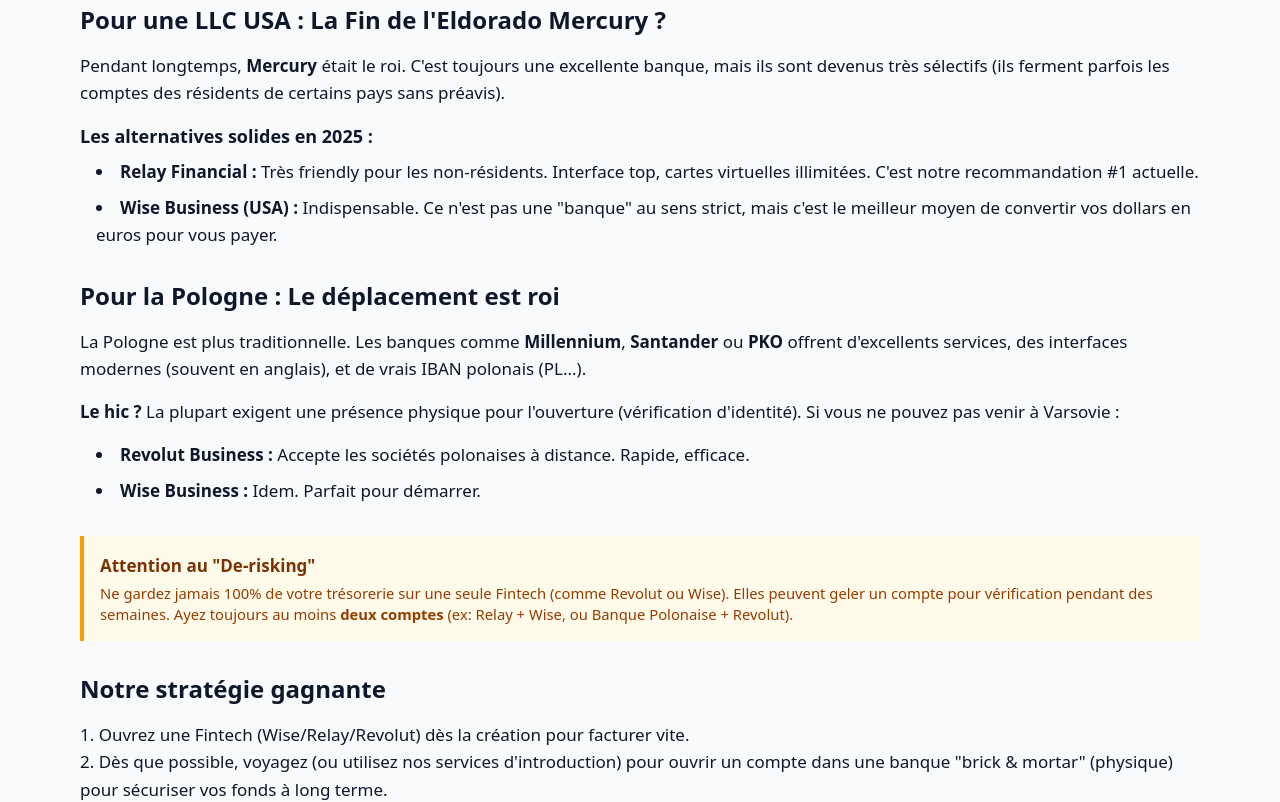
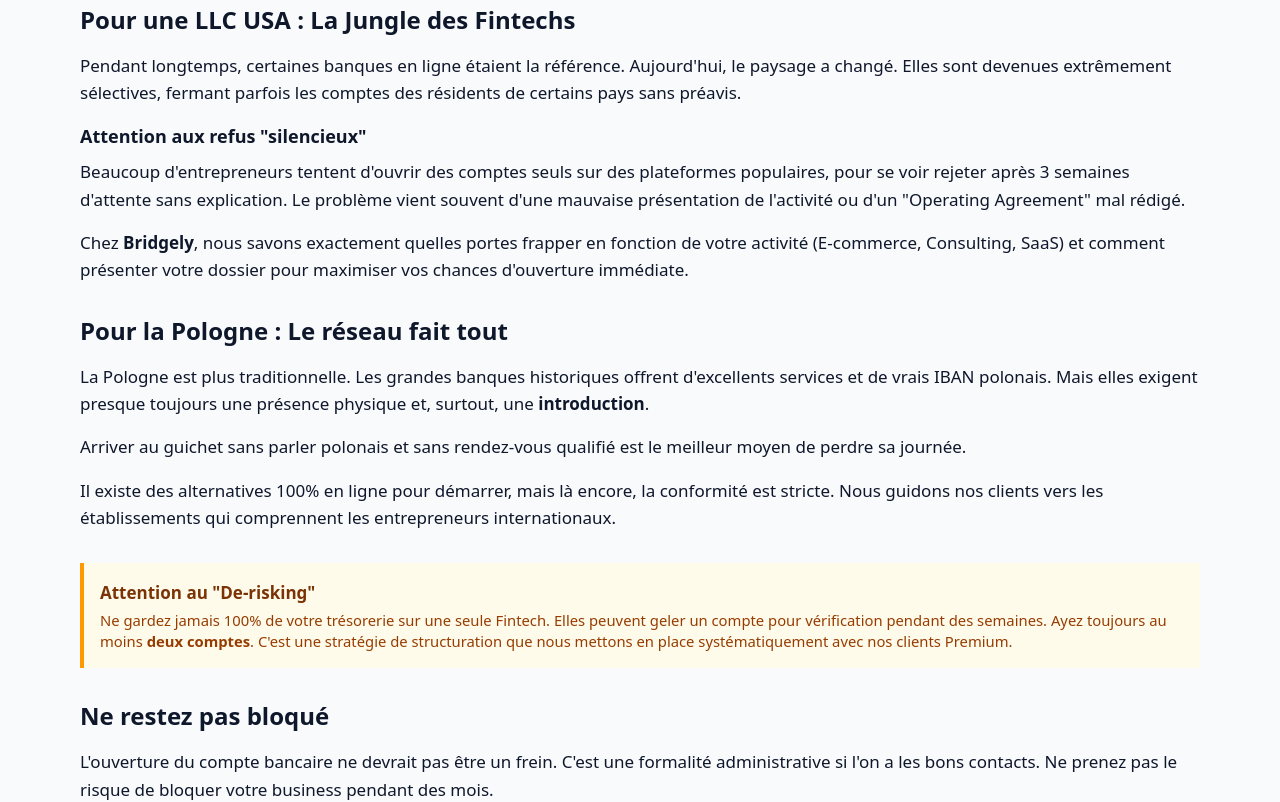
Before and after one commit to bridgelysite/website, a Next.js app: page /blog/compte-bancaire-llc-pologne-guide in a window 1280 px wide. Shown: the part 640-1442 px from the top of the page. Built offline with nearby package versions, Linux system fonts and the light colour scheme.

Commit message:
Update blog article to remove specific bank names and emphasize service

```diff
--- a/app/blog/[slug]/page.tsx
+++ b/app/blog/[slug]/page.tsx
@@ -83,7 +83,7 @@
     content: `
       <p class="lead text-xl text-slate-600 mb-8">
         C'est le cauchemar de tout entrepreneur international : vous avez vos statuts, votre Kbis (ou Articles of Organization), mais la banque vous dit "non".
-        Pourquoi est-ce si compliqué ? Et surtout, quelles sont les solutions qui fonctionnent <em>réellement</em> en 2025 ?
+        Pourquoi est-ce si compliqué ? Et surtout, comment ne pas se retrouver avec une société "coquille vide" sans compte pour encaisser ?
       </p>
 
       <h2 class="text-2xl font-bold text-slate-900 mt-8 mb-4">Le mythe de la "banque traditionnelle"</h2>
@@ -92,40 +92,40 @@
         Pour eux, "société étrangère" = "risque de blanchiment". Ils refuseront dans 99% des cas, sauf si vous pesez déjà des millions.
       </p>
 
-      <h2 class="text-2xl font-bold text-slate-900 mt-8 mb-4">Pour une LLC USA : La Fin de l'Eldorado Mercury ?</h2>
+      <h2 class="text-2xl font-bold text-slate-900 mt-8 mb-4">Pour une LLC USA : La Jungle des Fintechs</h2>
       <p class="mb-4">
-        Pendant longtemps, <strong>Mercury</strong> était le roi. C'est toujours une excellente banque, mais ils sont devenus très sélectifs (ils ferment parfois les comptes des résidents de certains pays sans préavis).
+        Pendant longtemps, certaines banques en ligne étaient la référence. Aujourd'hui, le paysage a changé. Elles sont devenues extrêmement sélectives, fermant parfois les comptes des résidents de certains pays sans préavis.
       </p>
-      <h3 class="font-bold text-lg mb-2">Les alternatives solides en 2025 :</h3>
-      <ul class="list-disc list-inside mb-6 space-y-2 ml-4">
-        <li><strong>Relay Financial :</strong> Très friendly pour les non-résidents. Interface top, cartes virtuelles illimitées. C'est notre recommandation #1 actuelle.</li>
-        <li><strong>Wise Business (USA) :</strong> Indispensable. Ce n'est pas une "banque" au sens strict, mais c'est le meilleur moyen de convertir vos dollars en euros pour vous payer.</li>
-      </ul>
-
-      <h2 class="text-2xl font-bold text-slate-900 mt-8 mb-4">Pour la Pologne : Le déplacement est roi</h2>
+      <h3 class="font-bold text-lg mb-2">Attention aux refus "silencieux"</h3>
       <p class="mb-4">
-        La Pologne est plus traditionnelle. Les banques comme <strong>Millennium</strong>, <strong>Santander</strong> ou <strong>PKO</strong> offrent d'excellents services, des interfaces modernes (souvent en anglais), et de vrais IBAN polonais (PL...).
+        Beaucoup d'entrepreneurs tentent d'ouvrir des comptes seuls sur des plateformes populaires, pour se voir rejeter après 3 semaines d'attente sans explication. Le problème vient souvent d'une mauvaise présentation de l'activité ou d'un "Operating Agreement" mal rédigé.
       </p>
       <p class="mb-4">
-        <strong>Le hic ?</strong> La plupart exigent une présence physique pour l'ouverture (vérification d'identité).
-        Si vous ne pouvez pas venir à Varsovie :
+        Chez <strong>Bridgely</strong>, nous savons exactement quelles portes frapper en fonction de votre activité (E-commerce, Consulting, SaaS) et comment présenter votre dossier pour maximiser vos chances d'ouverture immédiate.
       </p>
-      <ul class="list-disc list-inside mb-6 space-y-2 ml-4">
-        <li><strong>Revolut Business :</strong> Accepte les sociétés polonaises à distance. Rapide, efficace.</li>
-        <li><strong>Wise Business :</strong> Idem. Parfait pour démarrer.</li>
-      </ul>
+
+      <h2 class="text-2xl font-bold text-slate-900 mt-8 mb-4">Pour la Pologne : Le réseau fait tout</h2>
+      <p class="mb-4">
+        La Pologne est plus traditionnelle. Les grandes banques historiques offrent d'excellents services et de vrais IBAN polonais. Mais elles exigent presque toujours une présence physique et, surtout, une <strong>introduction</strong>.
+      </p>
+      <p class="mb-4">
+        Arriver au guichet sans parler polonais et sans rendez-vous qualifié est le meilleur moyen de perdre sa journée.
+      </p>
+      <p class="mb-4">
+        Il existe des alternatives 100% en ligne pour démarrer, mais là encore, la conformité est stricte. Nous guidons nos clients vers les établissements qui comprennent les entrepreneurs internationaux.
+      </p>
 
       <div class="bg-amber-50 border-l-4 border-amber-500 p-4 mt-8">
         <p class="font-semibold text-amber-900">Attention au "De-risking"</p>
         <p class="text-amber-800 text-sm mt-1">
-          Ne gardez jamais 100% de votre trésorerie sur une seule Fintech (comme Revolut ou Wise). Elles peuvent geler un compte pour vérification pendant des semaines. Ayez toujours au moins <strong>deux comptes</strong> (ex: Relay + Wise, ou Banque Polonaise + Revolut).
+          Ne gardez jamais 100% de votre trésorerie sur une seule Fintech. Elles peuvent geler un compte pour vérification pendant des semaines. Ayez toujours au moins <strong>deux comptes</strong>. C'est une stratégie de structuration que nous mettons en place systématiquement avec nos clients Premium.
         </p>
       </div>
 
-      <h2 class="text-2xl font-bold text-slate-900 mt-8 mb-4">Notre stratégie gagnante</h2>
+      <h2 class="text-2xl font-bold text-slate-900 mt-8 mb-4">Ne restez pas bloqué</h2>
       <p class="mb-4">
-        1. Ouvrez une Fintech (Wise/Relay/Revolut) dès la création pour facturer vite.<br>
-        2. Dès que possible, voyagez (ou utilisez nos services d'introduction) pour ouvrir un compte dans une banque "brick & mortar" (physique) pour sécuriser vos fonds à long terme.
+        L'ouverture du compte bancaire ne devrait pas être un frein. C'est une formalité administrative si l'on a les bons contacts.
+        Ne prenez pas le risque de bloquer votre business pendant des mois.
       </p>
     `,
   },
--- a/app/blog/page.tsx
+++ b/app/blog/page.tsx
@@ -48,7 +48,7 @@
     slug: "compte-bancaire-llc-pologne-guide",
     title: "Compte Bancaire : Le guide de survie pour LLC & Pologne (2025)",
     excerpt:
-      "Ouvrir une société est facile, ouvrir le compte bancaire l'est moins. Wise, Revolut, Relay ? Comparatif des solutions qui acceptent vraiment les non-résidents.",
+      "Ouvrir une société est facile, ouvrir le compte bancaire l'est moins. Fintechs ou banques traditionnelles ? Découvrez les pièges à éviter et comment sécuriser vos fonds.",
     date: "3 Décembre 2025",
     category: "Finance",
     readTime: "6 min",
```
Also changed, not shown: app/cgv/page.tsx (line endings or trailing spaces), app/creation-societe-pologne/page.tsx (line endings or trailing spaces), app/robots.ts (line endings or trailing spaces), components/BuyButton.tsx (line endings or trailing spaces), components/ConfigurableBuyButton.tsx (line endings or trailing spaces), components/JsonLd.tsx (line endings or trailing spaces).
